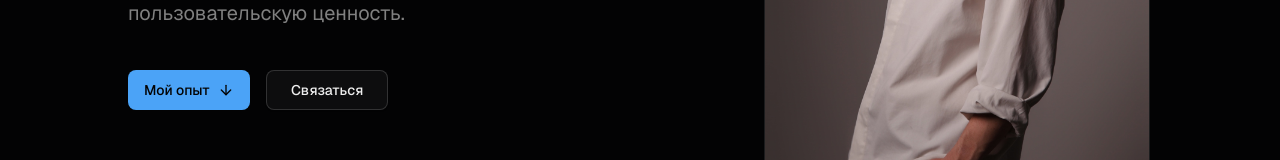
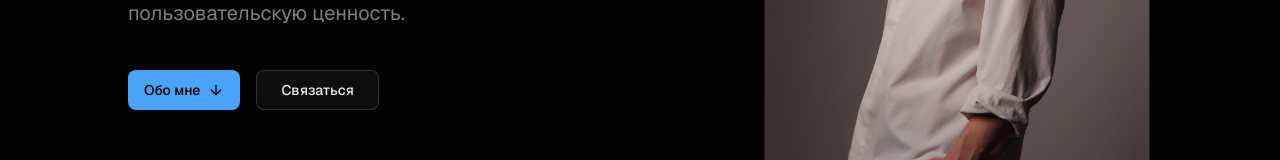
Before and after one commit to dshuran/dshuran-site, a Next.js app: page / in a window 1280 px wide. Shown: the part 427-587 px from the top of the page. Built offline with nearby package versions, Linux system fonts and the light colour scheme.

Commit message:
fix: change Hero button from "Мой опыт" to "Обо мне"
Button now scrolls to #about section instead of #experience.

Co-Authored-By: Claude Opus 4.6 <noreply@anthropic.com>

```diff
--- a/components/Hero.tsx
+++ b/components/Hero.tsx
@@ -42,11 +42,11 @@ export function Hero() {
               size="lg"
               onClick={() =>
                 document
-                  .querySelector("#experience")
+                  .querySelector("#about")
                   ?.scrollIntoView({ behavior: "smooth" })
               }
             >
-              Мой опыт
+              Обо мне
               <ArrowDown className="size-4" />
             </Button>
             <Button variant="outline" size="lg" onClick={scrollToContact}>
```
